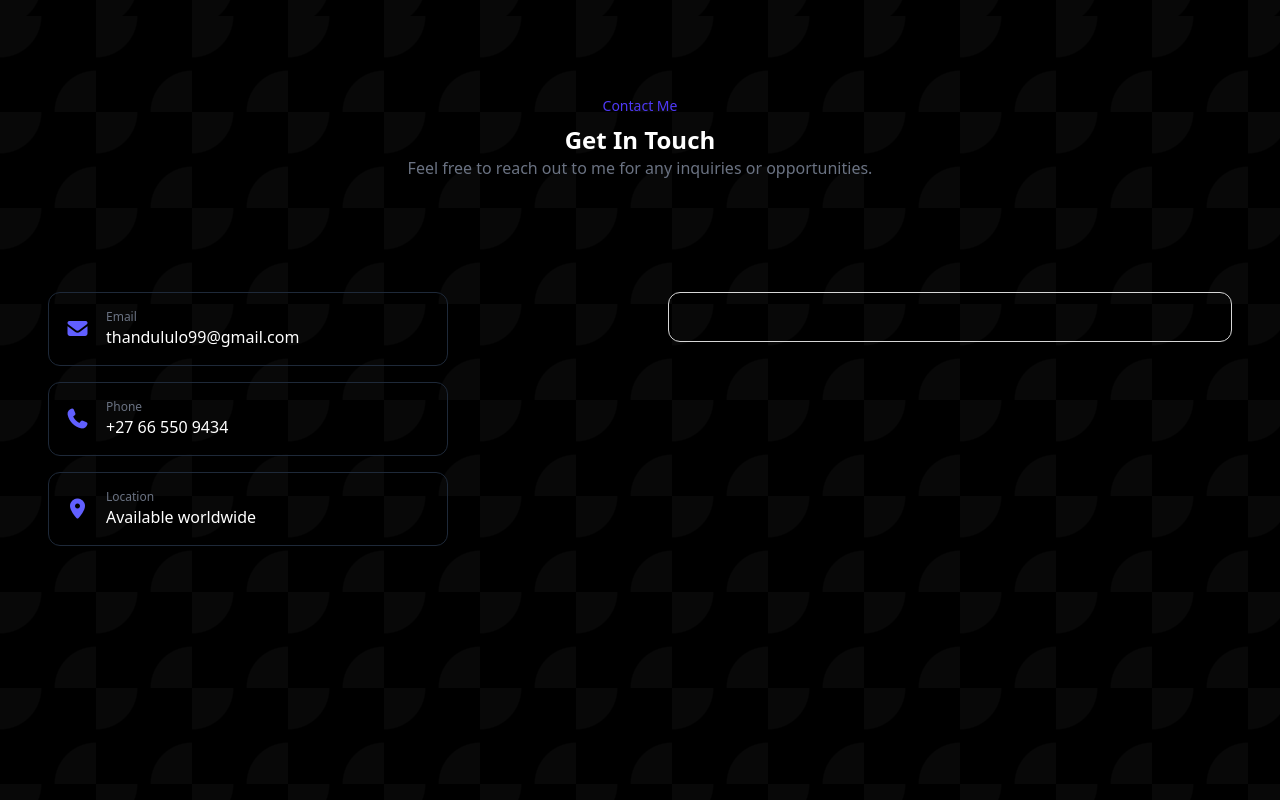
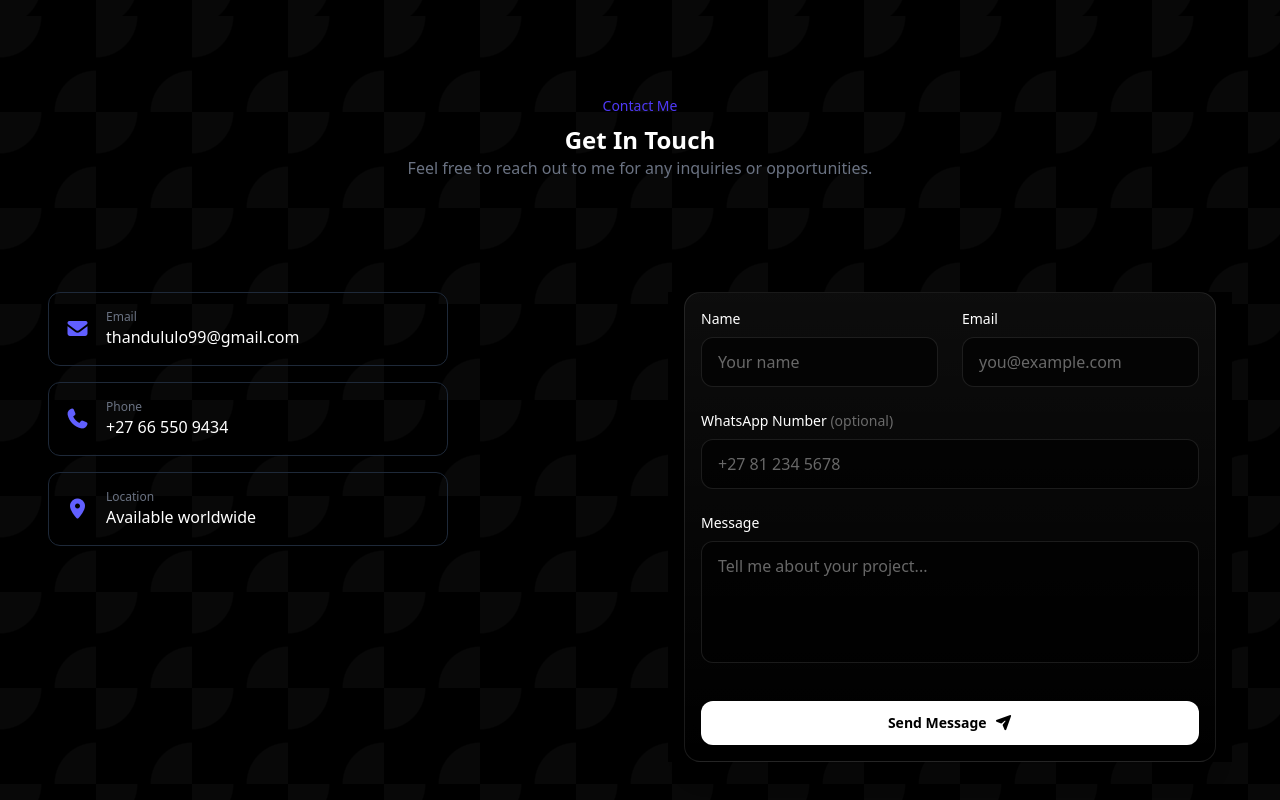
Before and after one commit to ThandululoNengovhela/my-portfolio, a Next.js app: page / in a window 1280 px wide. Shown: the part 1751-2551 px from the top of the page. Built offline with nearby package versions, Linux system fonts and the light colour scheme.

Commit message:
fixed the contact right section

```diff
--- a/app/components/Contact.tsx
+++ b/app/components/Contact.tsx
@@ -21,16 +21,19 @@ const Contact = () => {
           {/*left section*/}
 
           <div className="flex-1 text-center md:text-left animate-left ">
-            <div className="lg:col-span-2 space-y-4">
-
+            <div className="lg:col-span-2 space-y-4 ">
               <div className="flex items-center gap-4 p-4 rounded-xl border border-border border-gray-800 bg-card/50 w-100">
                 {" "}
                 <i className="fa-solid fa-envelope text-xl text-indigo-500"></i>{" "}
-                <div>
+                <div className="">
                   <p className=" text-gray-500 text-xs ">Email</p>
-                  <p className="text-white font-medium">thandululo99@gmail.com</p>
+                  <a
+                    className="text-white font-medium cursor-none"
+                    href="mailto:thandululo99@gmail.com"
+                  >
+                    thandululo99@gmail.com
+                  </a>
                 </div>
-
               </div>
 
               <div className="flex items-center gap-4 p-4 rounded-xl border border-border border-gray-800 bg-card/50 w-100">
@@ -38,7 +41,12 @@ const Contact = () => {
                 <i className="fa-solid fa-phone text-xl text-indigo-500"></i>{" "}
                 <div>
                   <p className=" text-gray-500 text-xs ">Phone</p>
-                  <p className="text-white font-medium">+27 66 550 9434</p>
+                  <a
+                    className="text-white font-medium cursor-none"
+                    href="tel:+27665509434"
+                  >
+                    +27 66 550 9434
+                  </a>
                 </div>
               </div>
 
@@ -55,10 +63,68 @@ const Contact = () => {
 
           {/*right section*/}
           <div className="flex-1 w-full max-w-xl animate-right">
-            <form
-              action=""
-              className="space-y-4 p-5 sm:p-6 rounded-xl border border-border bg-card/50"
-            ></form>
+            <section className="w-full flex justify-center px-4   bg-black">
+              <div className="w-full max-w-2xl rounded-2xl border border-white/10 bg-gradient-to-b from-white/5 to-transparent p-6 md:p-4 shadow-xl backdrop-blur">
+                {/* Grid for Name & Email */}
+                <div className="grid grid-cols-1 md:grid-cols-2 gap-6">
+                  <div>
+                    <label className="block text-sm font-medium text-white mb-2">
+                      Name
+                    </label>
+                    <input
+                      type="text"
+                      placeholder="Your name"
+                      className="w-full rounded-xl bg-black/60 border border-white/10 px-4 py-3 text-white placeholder-white/40 focus:outline-none focus:ring-2 focus:ring-white/20"
+                    />
+                  </div>
+
+                  <div>
+                    <label className="block text-sm font-medium text-white mb-2">
+                      Email
+                    </label>
+                    <input
+                      type="email"
+                      placeholder="you@example.com"
+                      className="w-full rounded-xl bg-black/60 border border-white/10 px-4 py-3 text-white placeholder-white/40 focus:outline-none focus:ring-2 focus:ring-white/20"
+                    />
+                  </div>
+                </div>
+
+                {/* WhatsApp */}
+                <div className="mt-6">
+                  <label className="block text-sm font-medium text-white mb-2">
+                    WhatsApp Number{" "}
+                    <span className="text-white/40">(optional)</span>
+                  </label>
+                  <input
+                    type="tel"
+                    placeholder="+27 81 234 5678"
+                    className="w-full rounded-xl bg-black/60 border border-white/10 px-4 py-3 text-white placeholder-white/40 focus:outline-none focus:ring-2 focus:ring-white/20"
+                  />
+                </div>
+
+                {/* Message */}
+                <div className="mt-6">
+                  <label className="block text-sm font-medium text-white mb-2">
+                    Message
+                  </label>
+                  <textarea
+                    rows={4}
+                    placeholder="Tell me about your project..."
+                    className="w-full resize-none rounded-xl bg-black/60 border border-white/10 px-4 py-3 text-white placeholder-white/40 focus:outline-none focus:ring-2 focus:ring-white/20"
+                  />
+                </div>
+
+                {/* Button */}
+                <button
+                  type="submit"
+                  className="mt-8 w-full flex items-center justify-center gap-2 rounded-xl bg-white px-6 py-3 text-sm font-semibold text-black transition hover:bg-white/90"
+                >
+                  Send Message
+                  <i className="fa-solid fa-paper-plane"></i>
+                </button>
+              </div>
+            </section>
           </div>
         </div>
       </div>
--- a/app/globals.css
+++ b/app/globals.css
@@ -19,6 +19,6 @@ html {
 }
 
 #contact {
-  scroll-margin-top: 80px;
+  scroll-margin-top: 10px;
   scroll-padding-top: 80px;
 }
--- a/package.json
+++ b/package.json
@@ -21,6 +21,7 @@
     "@types/node": "^20",
     "@types/react": "^19",
     "@types/react-dom": "^19",
+    "baseline-browser-mapping": "^2.9.19",
     "daisyui": "^5.5.13",
     "eslint": "^9",
     "eslint-config-next": "16.0.8",
```
Also changed, not shown: 1 other file (tests, documents, lock files or other folders).
